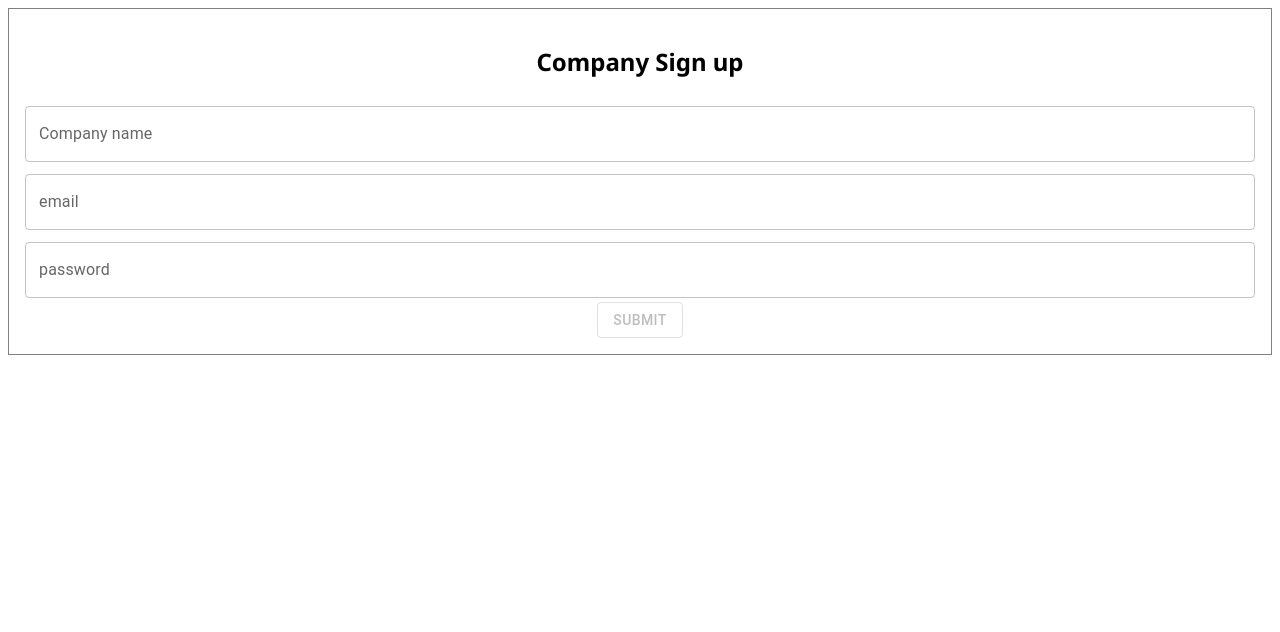
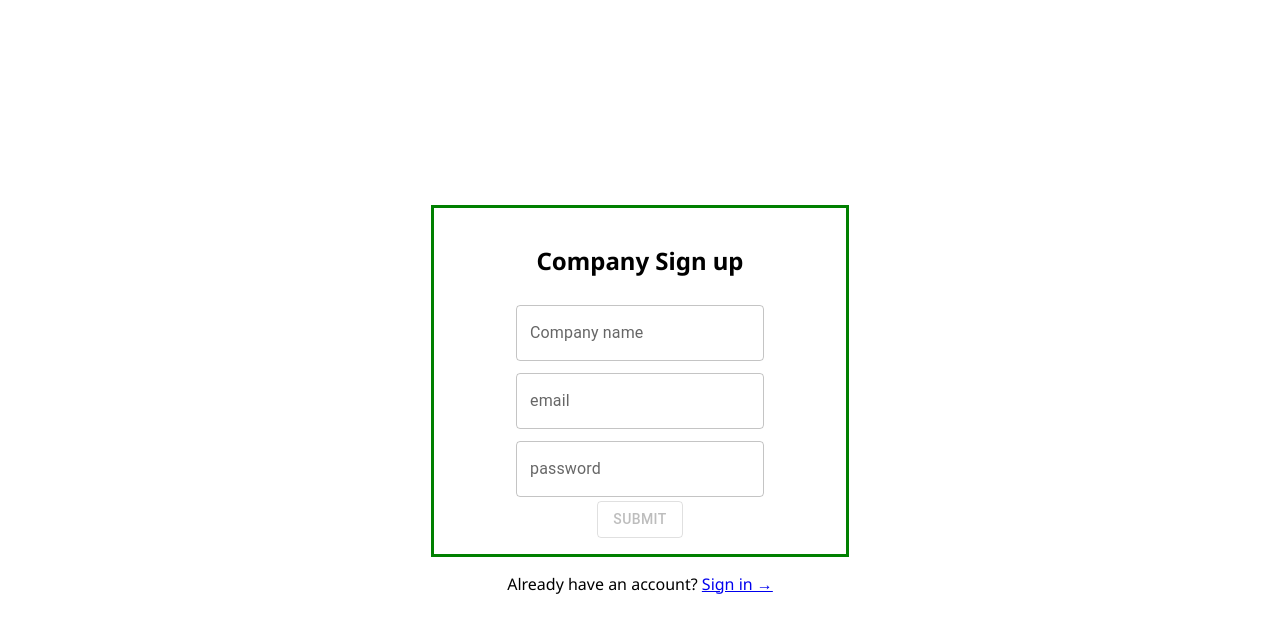
Before and after one commit to LeeCH-OeO/pv-system, a React (Vite) app: page /company/signup in a window 1280 px wide. Shown: the top 632 px of the page. Built offline with nearby package versions, Linux system fonts and the light colour scheme.

Commit message:
update sign in

```diff
--- a/src/App.jsx
+++ b/src/App.jsx
@@ -14,6 +14,8 @@ import CompanyProfilePage from "./components/CompanyPage/Profile/ProfilePage";
 import EditCard from "./components/UserPage/Profile/Card/EditCard";
 import EditProfile from "./components/CompanyPage/Profile/Card/EditProfile";
 import ProjectDetail from "./components/UserPage/project/ProjectDetail/ProjectDetail";
+import UserSignIn from "./components/UserSignUp/UserSignIn";
+import CompanySignIn from "./components/CompanySignUp/CompanySignIn";
 const App = () => {
   return (
     <>
@@ -33,6 +35,8 @@ const App = () => {
           <Route path="/company/profile/" element={<CompanyProfilePage />} />
           <Route path="/user/edit-profile" element={<EditCard />} />
           <Route path="/company/edit-profile" element={<EditProfile />} />
+          <Route path="/user/signin/" element={<UserSignIn />} />
+          <Route path="/company/signin" element={<CompanySignIn />} />
           <Route path="/*" element={<HomePage />} />
         </Routes>
       </Router>
--- /dev/null
+++ b/src/components/CompanySignUp/CompanySignIn.jsx
@@ -0,0 +1,7 @@
+import React from "react";
+
+const CompanySignIn = () => {
+  return <div>CompanySignIn</div>;
+};
+
+export default CompanySignIn;
--- a/src/components/CompanySignUp/CompanySignUp.jsx
+++ b/src/components/CompanySignUp/CompanySignUp.jsx
@@ -1,10 +1,10 @@
 import React from "react";
 import TextField from "@mui/material/TextField";
 import Button from "@mui/material/Button";
-import SignUpForm from "./style";
+import { SignUpForm, FormContainer } from "./style";
 import { useState } from "react";
 import { useNavigate } from "react-router-dom";
-
+import { Link } from "react-router-dom";
 const CompanySignUp = () => {
   const navigate = useNavigate();
   const [companyInfo, setCompanyInfo] = useState({
@@ -24,6 +24,7 @@ const CompanySignUp = () => {
     });
   };
   return (
+    <FormContainer>
       <SignUpForm>
         <h2>Company Sign up</h2>
 
@@ -70,7 +71,9 @@ const CompanySignUp = () => {
             variant="outlined"
             onClick={handleOnClick}
             disabled={
-            companyInfo.companyName && companyInfo.email && companyInfo.password
+              companyInfo.companyName &&
+              companyInfo.email &&
+              companyInfo.password
                 ? false
                 : true
             }
@@ -79,6 +82,12 @@ const CompanySignUp = () => {
           </Button>
         </div>
       </SignUpForm>
+      <div>
+        <p>
+          Already have an account? <Link to={"/company/signin"}>Sign in →</Link>
+        </p>
+      </div>
+    </FormContainer>
   );
 };
 
--- a/src/components/CompanySignUp/style.js
+++ b/src/components/CompanySignUp/style.js
@@ -1,7 +1,22 @@
 import styled from "styled-components";
 const SignUpForm = styled.div`
-  text-align: center;
-  border: 1px solid gray;
+  display: flex;
+  justify-content: center;
+  flex-direction: column;
+  align-items: center;
+  border-style: solid;
+  border-color: green;
+  width: 30%;
+  @media (max-width: 800px) {
+    width: 80%;
+  }
   padding: 1rem;
 `;
-export default SignUpForm;
+const FormContainer = styled.div`
+  display: flex;
+  justify-content: center;
+  flex-direction: column;
+  align-items: center;
+  height: 100vh;
+`;
+export { SignUpForm, FormContainer };
--- /dev/null
+++ b/src/components/UserSignUp/UserSignIn.jsx
@@ -0,0 +1,7 @@
+import React from "react";
+
+const UserSignIn = () => {
+  return <div>UserSignIn</div>;
+};
+
+export default UserSignIn;
--- a/src/components/UserSignUp/UserSignUp.jsx
+++ b/src/components/UserSignUp/UserSignUp.jsx
@@ -8,7 +8,7 @@ import { useState } from "react";
 import { useNavigate } from "react-router-dom";
 import { Avatar } from "@mui/material";
 import axios from "axios";
-
+import { Link } from "react-router-dom";
 const UserSignUp = () => {
   const navigate = useNavigate();
   const [userInfo, setUserInfo] = useState({
@@ -117,6 +117,11 @@ const UserSignUp = () => {
           />
         )}
       </SignUpForm>
+      <div>
+        <p>
+          Already have an account? <Link to={"/user/signin"}>Sign in →</Link>
+        </p>
+      </div>
     </FormContainer>
   );
 };
```
Lines whose indentation alone changed are shown as unchanged.
